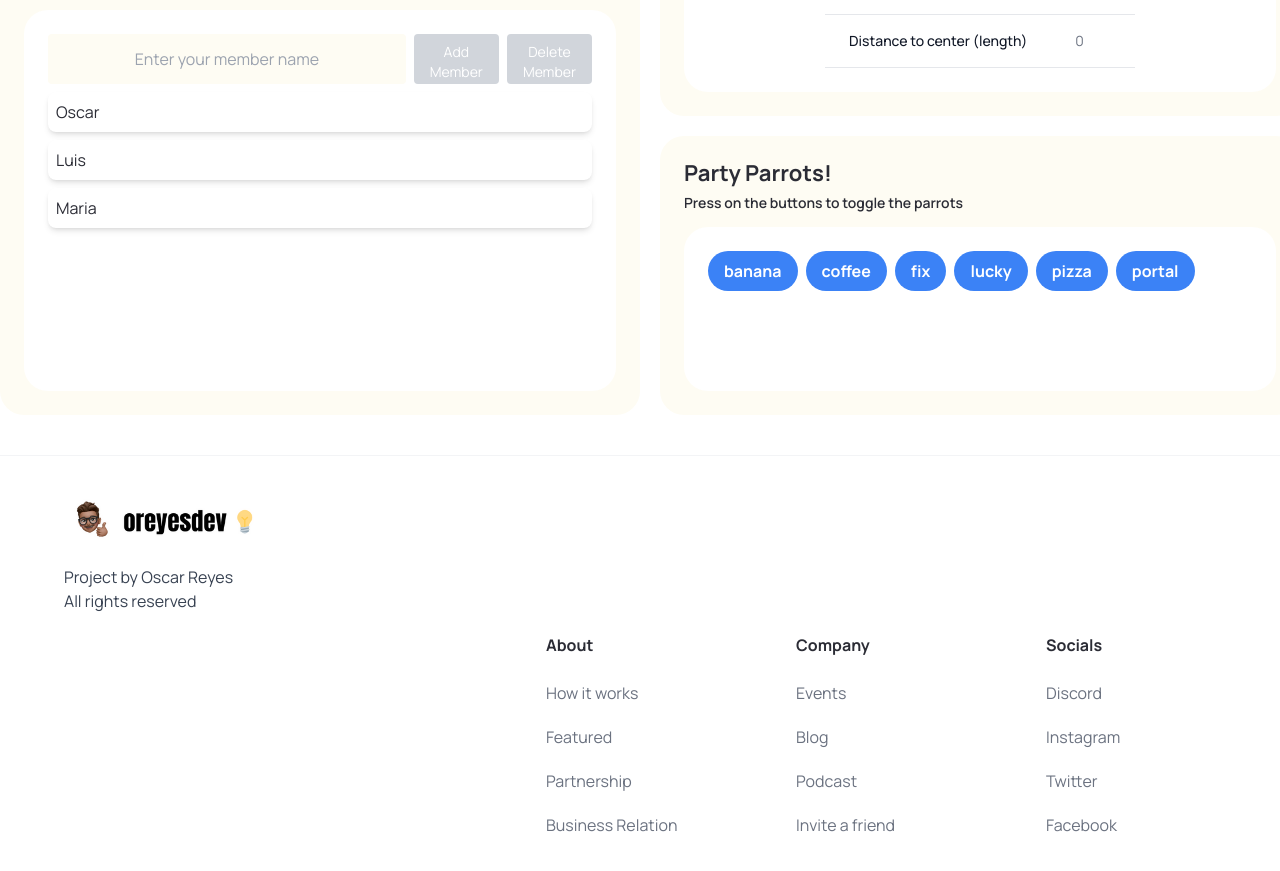
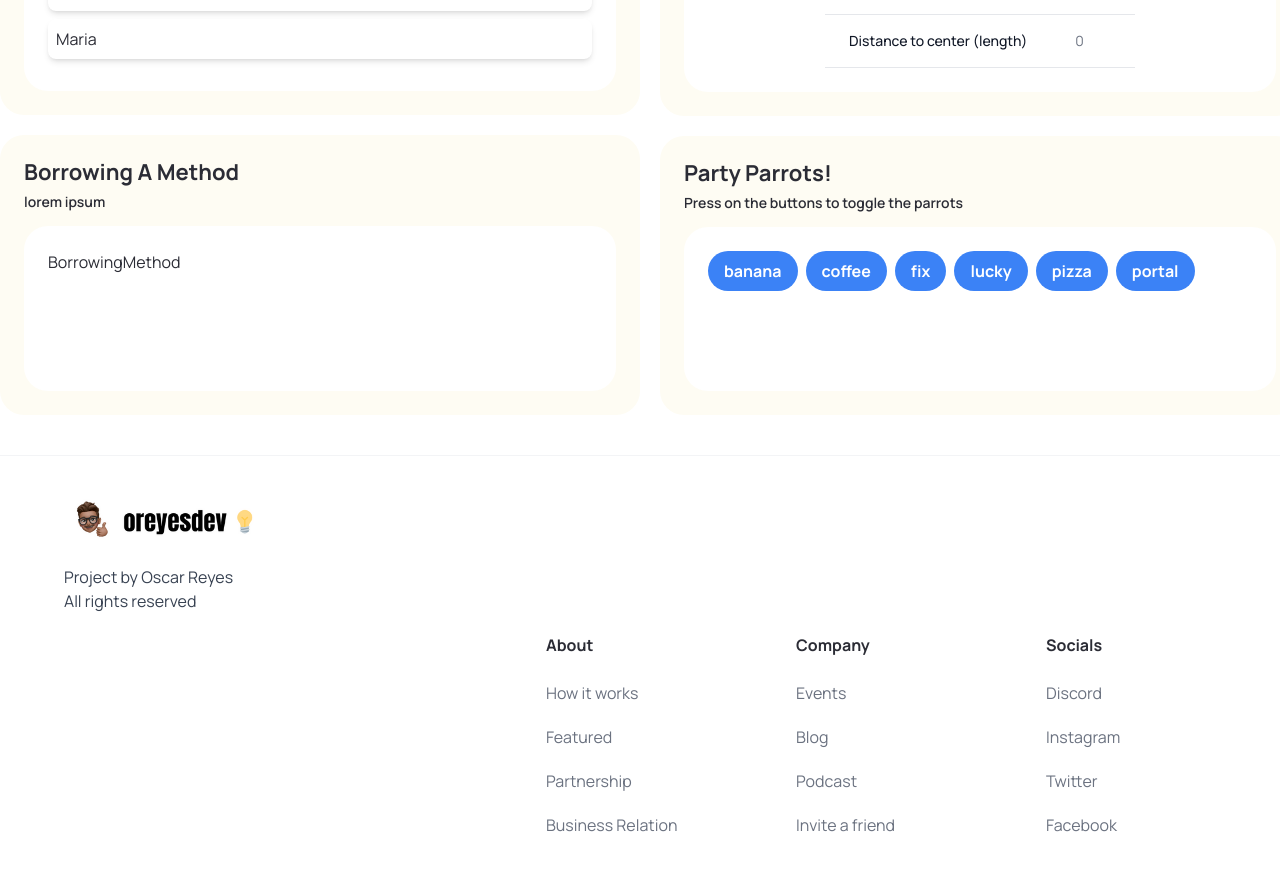
Before and after one commit to jon-oscar/eloquent-js, a Next.js app: page /chapter6 in a window 1280 px wide. Shown: the part 920-1791 px from the top of the page. Built offline with nearby package versions, Linux system fonts and the light colour scheme.

Commit message:
set up exercise 4

```diff
--- /dev/null
+++ b/components/exercises/chapter-6-oscar/BorrowingMethod/BorrowingMethoth.tsx
@@ -0,0 +1,3 @@
+export default function BorrowingMethod() {
+  return <div>BorrowingMethod</div>;
+}
--- a/constants/chapter.json
+++ b/constants/chapter.json
@@ -215,6 +215,11 @@
         "details": "Display a list, add or remove members and if the member is already in the list, it will not be added",
         "id": 2,
         "title": "Groups"
+      },
+      {
+        "details": "lorem ipsum",
+        "id": 3,
+        "title": "Borrowing a method"
       }
     ],
     "exercises": "A vector type, Groups, Iterable groups, Borrowing a method",
--- a/pages/chapter6.tsx
+++ b/pages/chapter6.tsx
@@ -5,6 +5,7 @@ import VectorType from '@/components/exercises/chapter-6-oscar/VectorType/Vector
 import JVector from '@/components/exercises/chapter-6-jon/JVector';
 import MembersGroup from '@/components/exercises/chapter-6-oscar/group/MembersGroup';
 import JParrots from '@/components/exercises/chapter-6-jon/JParrots';
+import BorrowingMethod from '@/components/exercises/chapter-6-oscar/BorrowingMethod/BorrowingMethoth';
 
 import '../app/globals.css';
 
@@ -46,6 +47,12 @@ export default function Chapter6() {
                   id={devOscar[1].id}
                   title={devOscar[1].title}
                 />
+                <PageCard
+                  code={() => <BorrowingMethod />}
+                  details={devOscar[2].details}
+                  id={devOscar[2].id}
+                  title={devOscar[2].title}
+                />
               </>
             )}
           </div>
```
